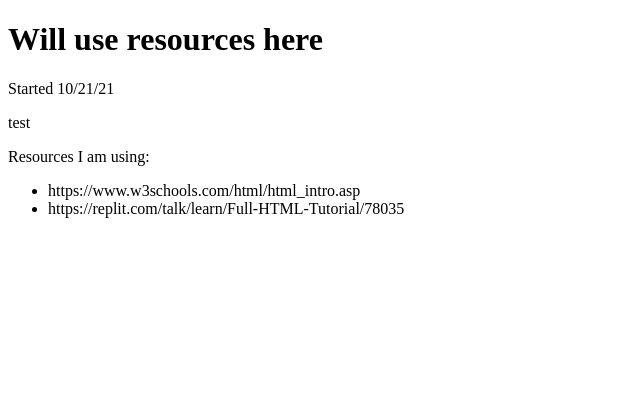
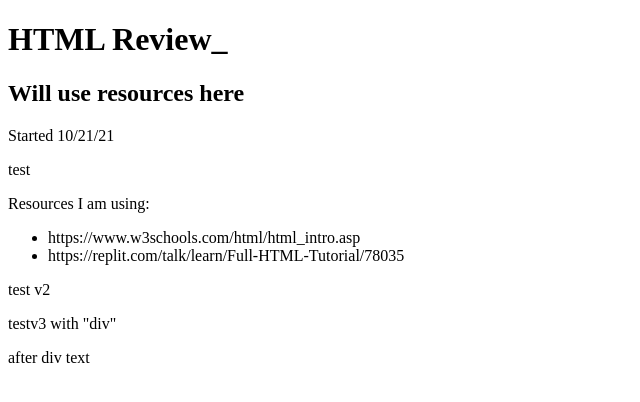
Before and after one commit to debbiengo1857/debbiengo1857.github.io-htmlreview, a plain HTML site: page index.html in a window 1280 px wide. Shown: the whole page, without its empty margins (0-640 px from the left). Drawn offline with Linux system fonts and the light colour scheme.

Commit message:
Update index.html

```diff
--- a/index.html
+++ b/index.html
@@ -3,8 +3,10 @@
 <head>
 <title> HTML Review</title>
 </head>
+<! -- Commment: This is how to start an HTML document (?) -->
 
-<h1> Will use resources here</h1>
+<h1> HTML Review_ </h1>
+  <h2>Will use resources here</h2>
 <p> Started 10/21/21</p>
 <p> test</p>
 <p> Resources I am using:
@@ -12,5 +14,9 @@
     <li>https://www.w3schools.com/html/html_intro.asp</li>
     <li>https://replit.com/talk/learn/Full-HTML-Tutorial/78035</li>
   </ul>
+  <! -- It's nice that I still remember some HTML... -->
+  <p> test v2</p>
+  <div> testv3 with "div"</div>
+  <p> after div text</p>
 </body>
 </html>
```
